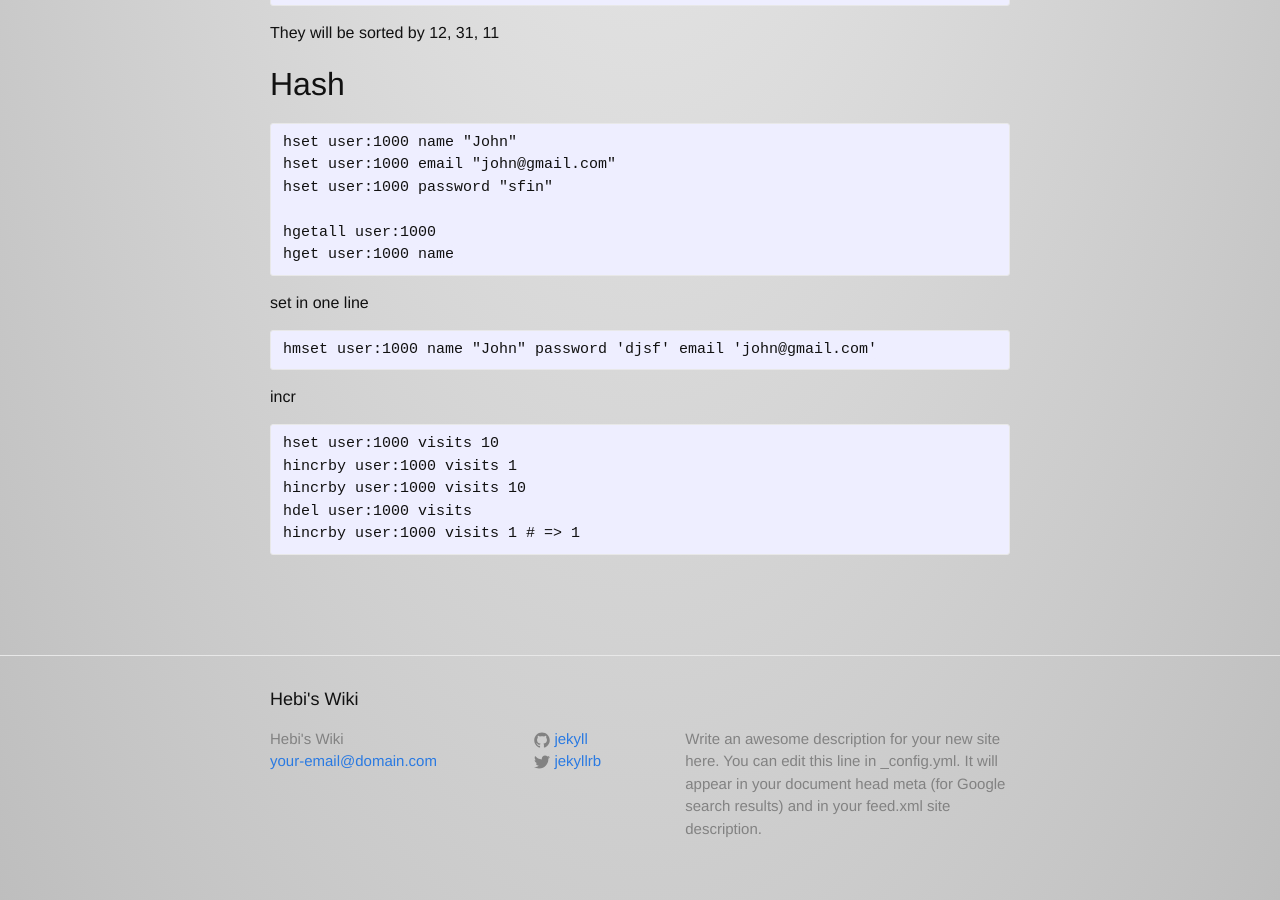
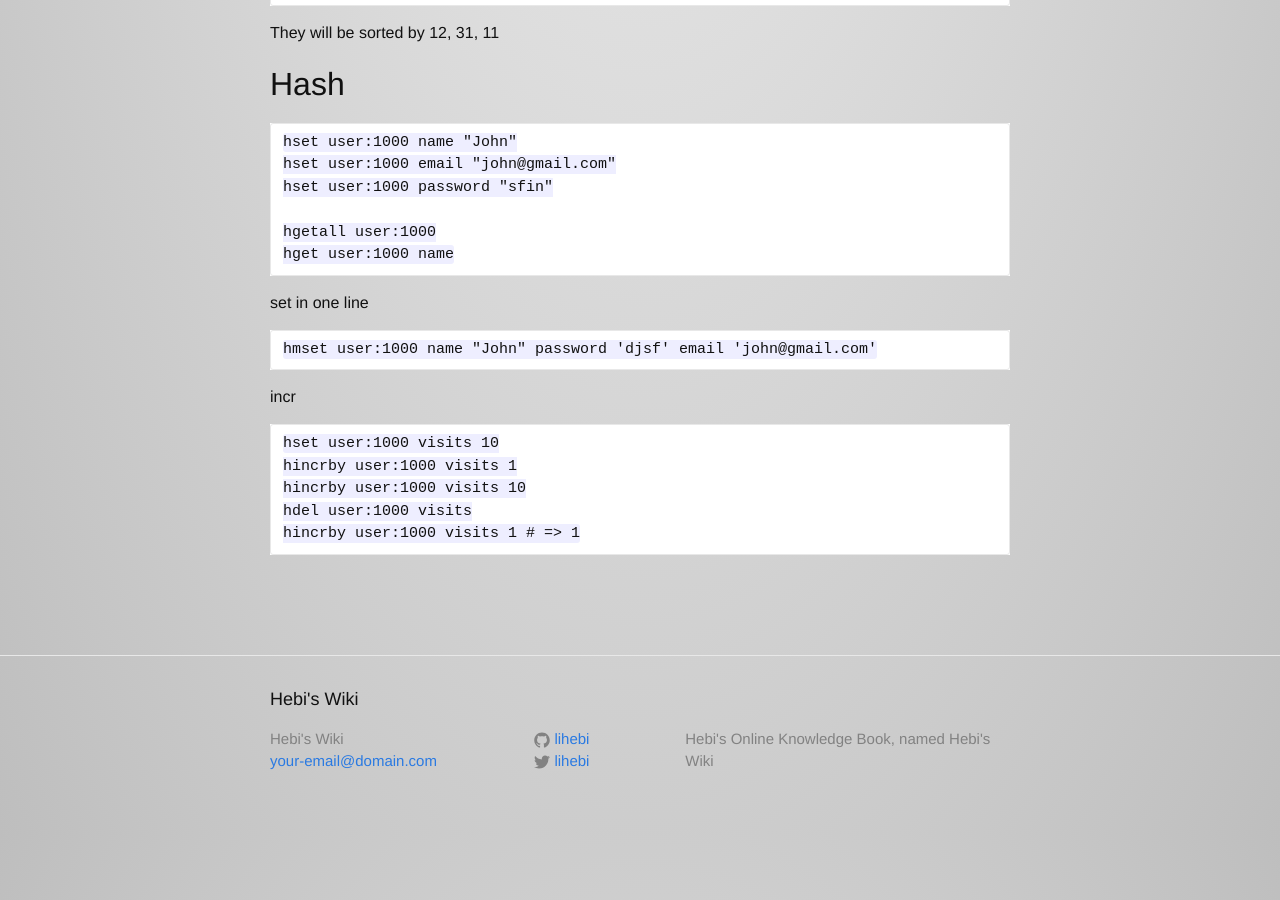
Before and after one commit to lihebi/wiki-old, a Jekyll site: the page built from _wiki/tools/software/redis.md, in a window 1280 px wide and 900 px high, scrolled down 2425 px. Built offline with Jekyll 4.4.1, drawn with Linux system fonts in a browser that asks for light colours; nearby versions of some CDN libraries; Markdown is read by kramdown in place of the engine named in the settings; after the commit the page ends 3258 px from its top, so only the background shows below that.

Commit message:
no jekyll highlighter

````diff
--- a/_config.yml
+++ b/_config.yml
@@ -2,13 +2,11 @@
 title: Hebi's Wiki
 email: your-email@domain.com
 description: > # this means to ignore newlines until "baseurl:"
-  Write an awesome description for your new site here. You can edit this
-  line in _config.yml. It will appear in your document head meta (for
-  Google search results) and in your feed.xml site description.
+  Hebi's Online Knowledge Book, named Hebi's Wiki
 baseurl: "" # the subpath of your site, e.g. /blog/
 url: "http://yourdomain.com" # the base hostname & protocol for your site
-twitter_username: jekyllrb
-github_username:  jekyll
+twitter_username: lihebi
+github_username:  lihebi
 
 # Build settings
 # markdown: kramdown
@@ -16,7 +14,7 @@
 markdown: redcarpet
 redcarpet:
   extensions: ["no_intra_emphasis", "fenced_code_blocks", "autolink", "tables", "with_toc_data"]
-highlighter: pygments
+# highlighter: pygments
 
 # collections
 collections:
--- a/_wiki/tools/software/redis.md
+++ b/_wiki/tools/software/redis.md
@@ -28,14 +28,14 @@
 
 set and get
 
-```redis
+```
 set server:name "fido"
 get server:name # => "fido"
 ```
 
 del and incr
 
-```redis
+```
 set connections 10
 incr connections # => 11
 incr connections # => 12
@@ -47,14 +47,14 @@
 
 expire and ttl
 
-```redis
+```
 ttl resource:lock "Demo"
 expire resource:lock 120
 ```
 
 ttl check the current time left
 
-```redis
+```
 # before set expire
 ttl resource:lock # => -1, means it will never expire
 # after
@@ -69,7 +69,7 @@
 
 rpush, lpush, llen, lrange, lpop, rpop
 
-```redis
+```
 # push
 rpush friends 'Alice'
 rpush friends 'Bob'
@@ -79,12 +79,12 @@
 
 get a range from list
 
-```redis
+```
 lrange friends 0 -1 # get all
 lrange friends 0 1 # get first and second
 ```
 
-```redis
+```
 llen friends # => 3
 lpop friends # pop and return
 rpop friends
@@ -94,7 +94,7 @@
 
 sadd, srem, sismember, smembers, sunion
 
-```redis
+```
 sadd myset 'a'
 sadd myset 'b'
 sadd myset 'c'
@@ -113,7 +113,7 @@
 
 ## Sorted Set
 
-```redis
+```
 zadd hackers 12 'alice'
 zadd hackers 31 'bob'
 zadd hackers 11 'cindy'
@@ -125,7 +125,7 @@
 
 ## Hash
 
-```redis
+```
 hset user:1000 name "John"
 hset user:1000 email "john@gmail.com"
 hset user:1000 password "sfin"
@@ -136,13 +136,13 @@
 
 set in one line
 
-```redis
+```
 hmset user:1000 name "John" password 'djsf' email 'john@gmail.com'
 ```
 
 incr
 
-```redis
+```
 hset user:1000 visits 10
 hincrby user:1000 visits 1
 hincrby user:1000 visits 10
````
Also changed, not shown: _wiki/operating-system/linux/x-window/awesome.md (+1 -1 lines).
